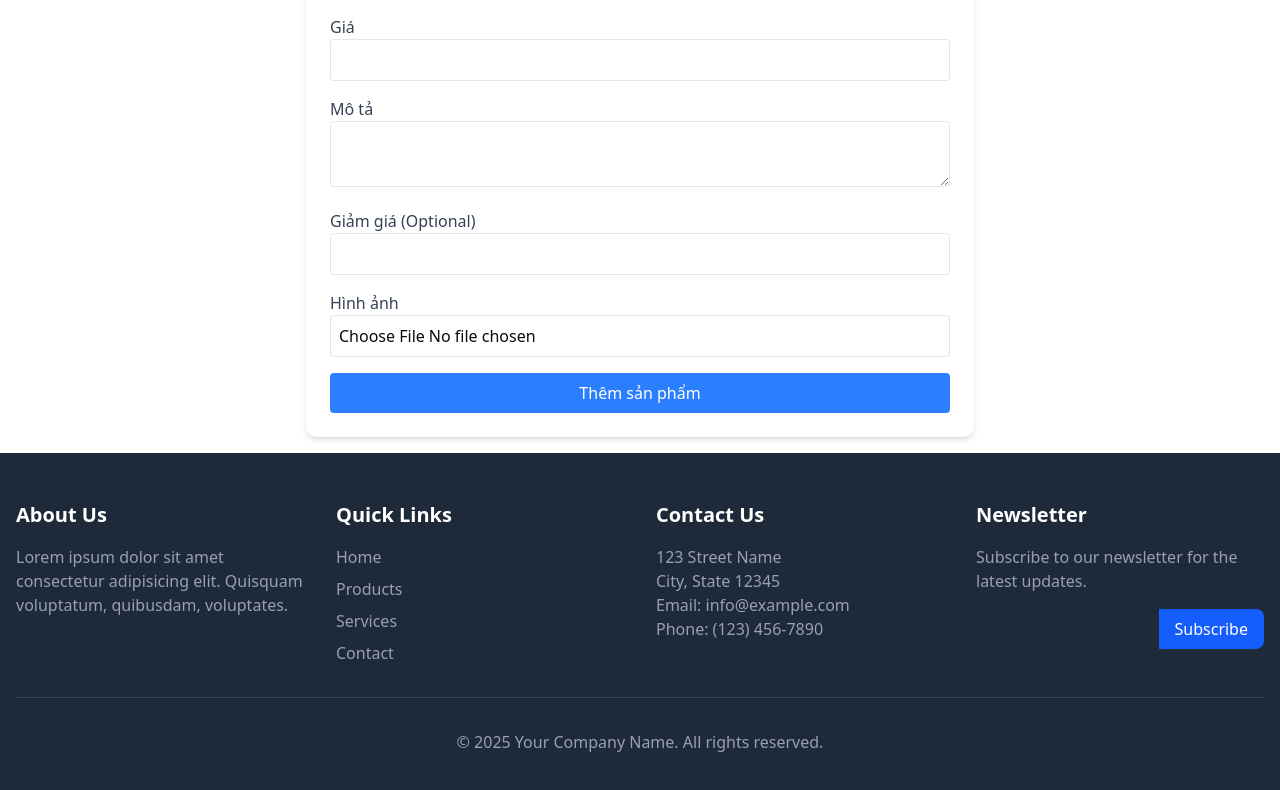
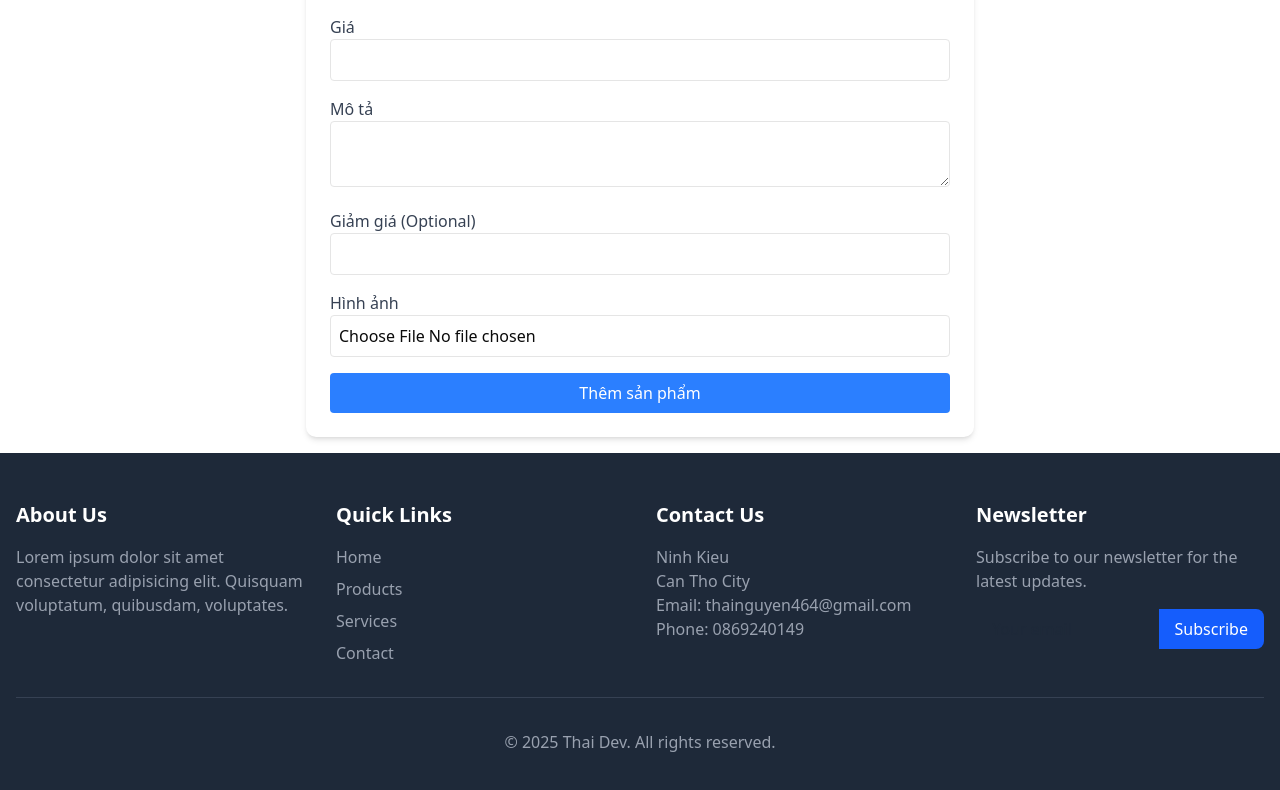
Before and after one commit to NguyenDThai/e-cormmerProject, a Next.js app: page /admin/product/add-product in a window 1280 px wide. Shown: the part 471-1261 px from the top of the page. Built offline with nearby package versions, Linux system fonts and the light colour scheme; no server answers.

Commit message:
toast login

```diff
--- a/src/app/admin/product/add-product/page.tsx
+++ b/src/app/admin/product/add-product/page.tsx
@@ -4,6 +4,7 @@ import { useSession } from "next-auth/react";
 import { useRouter } from "next/navigation";
 import Image from "next/image";
 import { Button } from "@/components/ui/button";
+import { toast } from "sonner";
 
 const AddProductForm = () => {
   const { data: session, status } = useSession();
@@ -63,8 +64,8 @@ const AddProductForm = () => {
         throw new Error(dataError.error || "Failed to upload product");
       }
 
-      const result = await response.json();
-      console.log(result);
+      await response.json();
+      toast.success("Đã thêm sản phẩm thành công");
       route.push("/admin/product");
     } catch (error) {
       setError((error as Error).message);
--- a/src/app/sign-in/page.tsx
+++ b/src/app/sign-in/page.tsx
@@ -37,7 +37,7 @@ const SignIn = () => {
 
     if (res?.ok) {
       route.push("/");
-      toast.success("login success");
+      toast.success("Đăng nhập thàng công");
     } else if (res?.status === 401) {
       setError("Invalid Credentials");
       setPending(false);
--- a/src/components/Footer.tsx
+++ b/src/components/Footer.tsx
@@ -52,13 +52,13 @@ const Footer = () => {
           <div>
             <h3 className="text-xl font-bold mb-4">Contact Us</h3>
             <address className="text-gray-400 not-italic">
-              123 Street Name
+              Ninh Kieu
               <br />
-              City, State 12345
+              Can Tho City
               <br />
-              Email: info@example.com
+              Email: thainguyen464@gmail.com
               <br />
-              Phone: (123) 456-7890
+              Phone: 0869240149
             </address>
           </div>
           <div>
@@ -80,8 +80,7 @@ const Footer = () => {
         </div>
         <div className="border-t border-gray-700 mt-8 pt-8 text-center text-gray-400">
           <p>
-            &copy; {new Date().getFullYear()} Your Company Name. All rights
-            reserved.
+            &copy; {new Date().getFullYear()} Thai Dev. All rights reserved.
           </p>
         </div>
       </div>
--- a/src/components/RenderAllProduct.tsx
+++ b/src/components/RenderAllProduct.tsx
@@ -5,7 +5,7 @@ import Image from "next/image";
 import React, { useEffect, useState } from "react";
 import { CiHeart } from "react-icons/ci";
 
-type ProductList = [
+export type ProductList = [
   {
     _id: string;
     name: string;
@@ -34,7 +34,6 @@ const RenderAllProduct = () => {
     fetchProductList();
   }, []);
 
-  console.log(productList);
   return (
     <div className="container mx-auto px-4 py-8 ">
       <div className="grid grid-cols-1 sm:grid-cols-2 md:grid-cols-3 lg:grid-cols-4 gap-6">
@@ -53,7 +52,7 @@ const RenderAllProduct = () => {
                 alt={product?.name}
                 width={200}
                 height={200}
-                className="w-full h-full object-contain transition-transform duration-300 group-hover:scale-105"
+                className="w-full h-full object-contain bg-transparent transition-transform duration-300 group-hover:scale-105"
               />
             </div>
 
```
